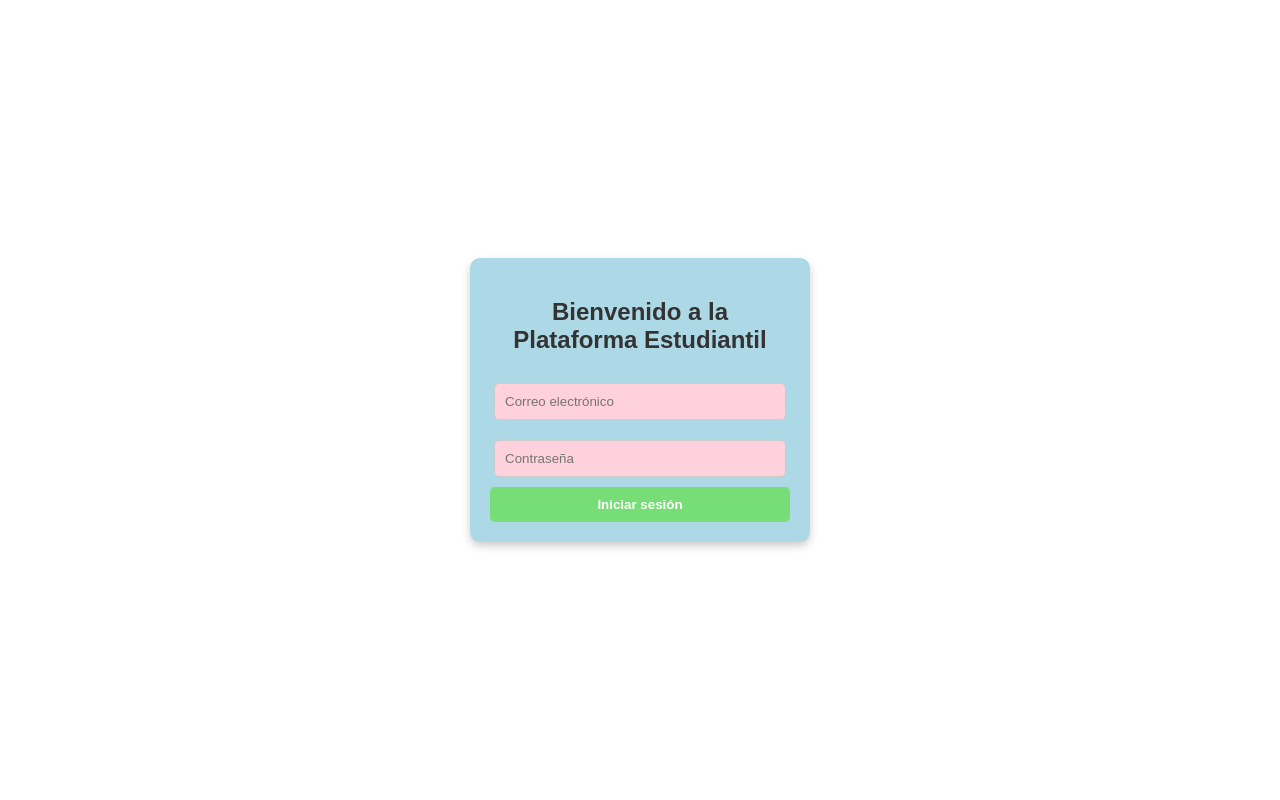
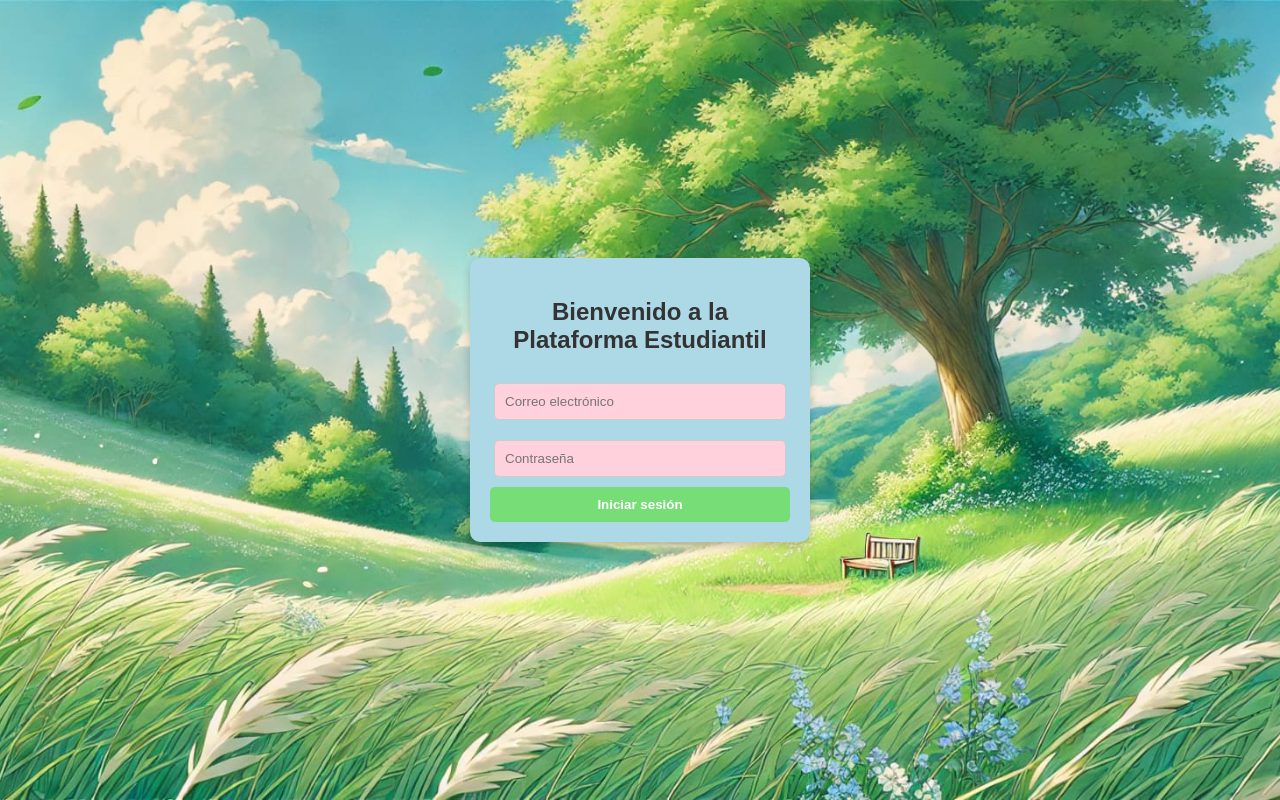
Before and after one commit to edil13945363/nuevoreposito, a plain HTML site: page index.html in a window 1280 px wide. Drawn offline with Linux system fonts and the light colour scheme.

Commit message:
Update style.css

```diff
--- a/style.css
+++ b/style.css
@@ -7,7 +7,7 @@ body {
     justify-content: center;
     align-items: center;
     height: 100vh;
-    background-image: url('image/image.jpeg'); /* Cambia esto por la ruta de tu imagen */
+    background-image: url('images/image.jpeg.jpeg'); /* Cambia esto por la ruta de tu imagen */
     background-size: cover;
     background-position: center;
     background-repeat: no-repeat;
```
